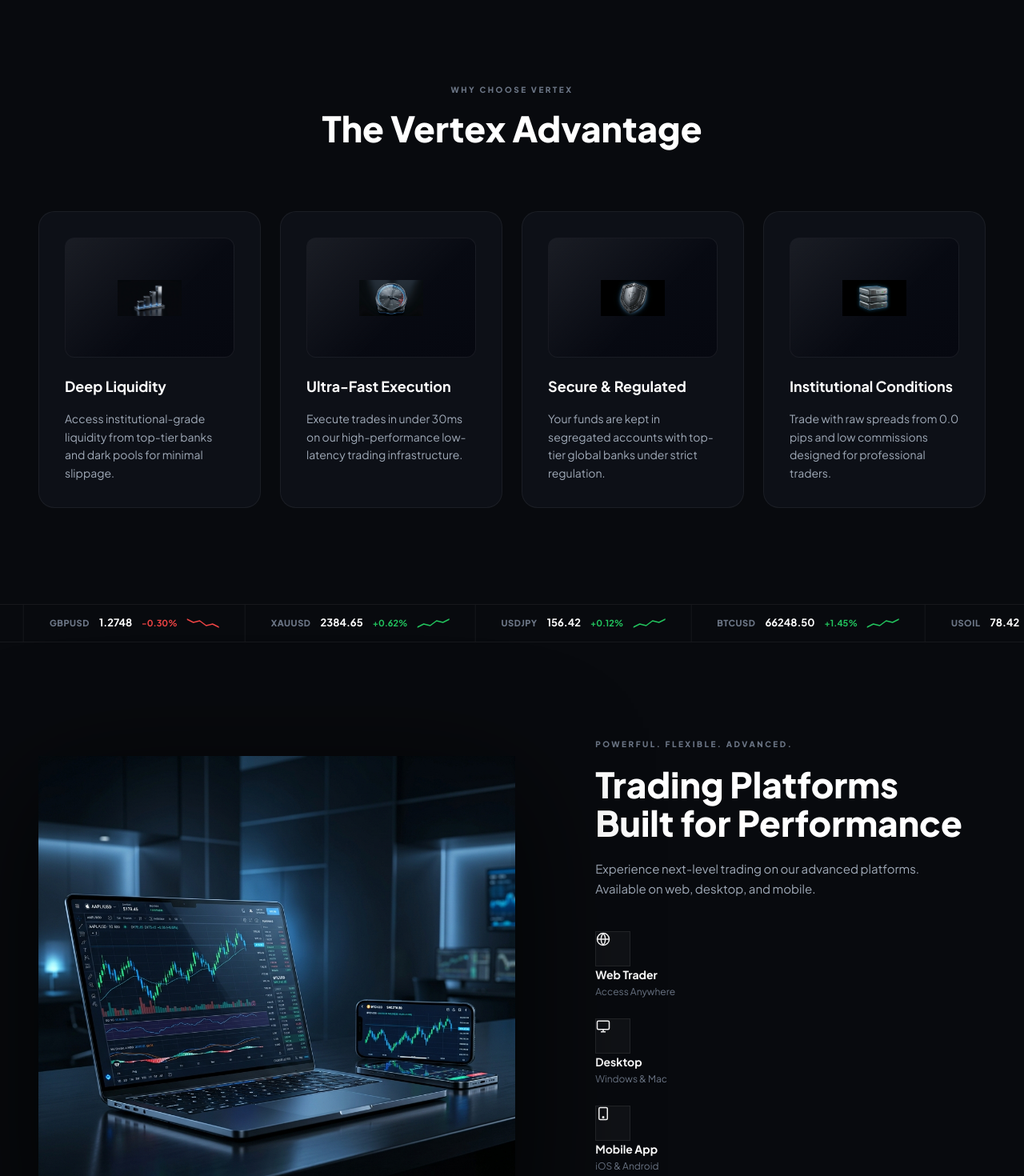
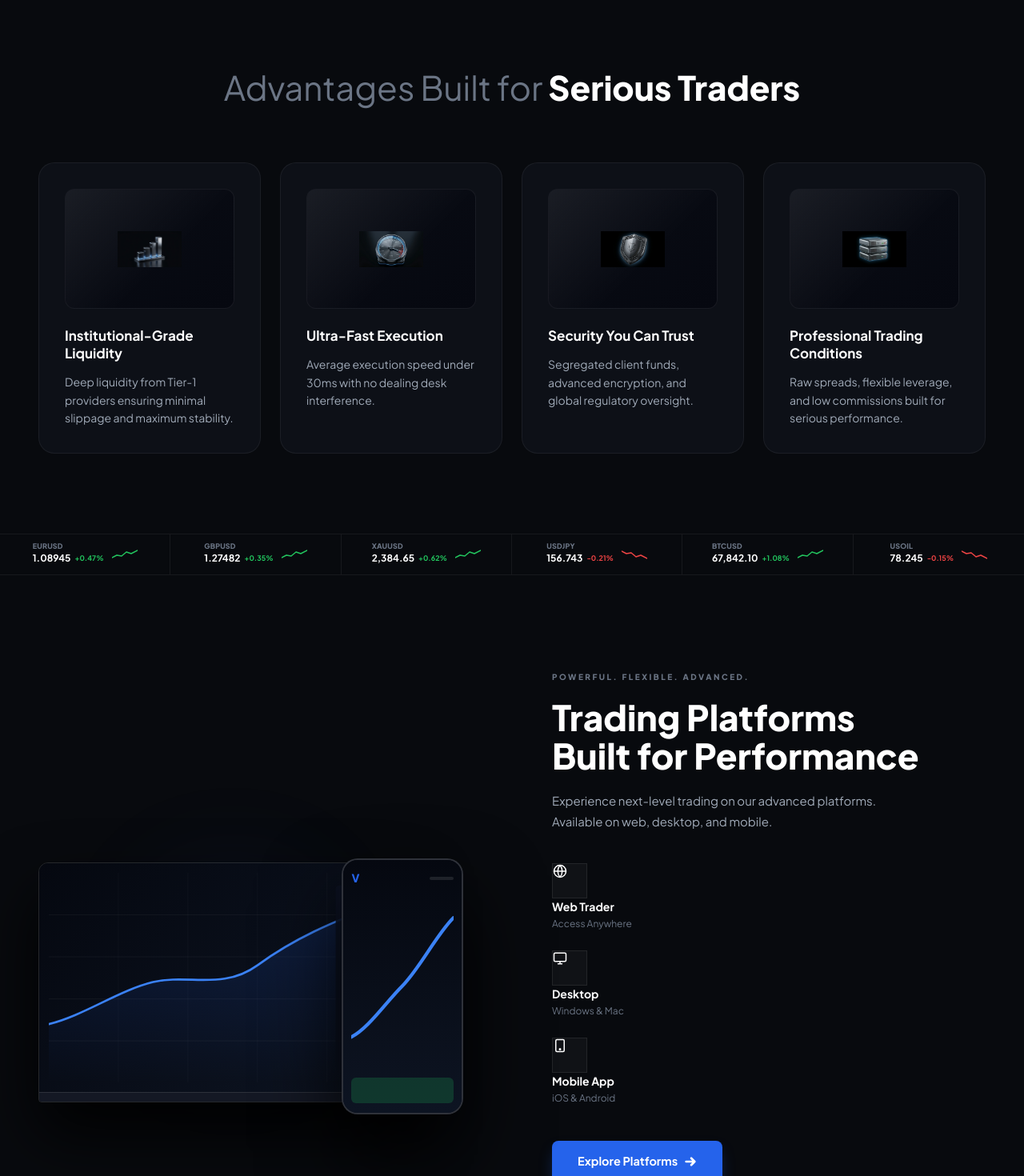
Before and after one commit to saimadeel894-boop/Vertex-Markets, a Next.js app: page / in a window 1280 px wide. Shown: the part 1060-2530 px from the top of the page at 80% size. Built offline with nearby package versions, Linux system fonts and the light colour scheme.

Commit message:
fix: restore correct text, ticker layout, CTA content

```diff
--- a/components/Advantages.tsx
+++ b/components/Advantages.tsx
@@ -4,47 +4,39 @@ import { motion } from 'framer-motion'
 const ads = [
   {
     icon: '/icon-liquidity.png',
-    title: 'Deep Liquidity',
-    desc: 'Access institutional-grade liquidity from top-tier banks and dark pools for minimal slippage.',
+    title: 'Institutional-Grade Liquidity',
+    desc: 'Deep liquidity from Tier-1 providers ensuring minimal slippage and maximum stability.',
   },
   {
     icon: '/icon-execution.png',
     title: 'Ultra-Fast Execution',
-    desc: 'Execute trades in under 30ms on our high-performance low-latency trading infrastructure.',
+    desc: 'Average execution speed under 30ms with no dealing desk interference.',
   },
   {
     icon: '/icon-security.png',
-    title: 'Secure & Regulated',
-    desc: 'Your funds are kept in segregated accounts with top-tier global banks under strict regulation.',
+    title: 'Security You Can Trust',
+    desc: 'Segregated client funds, advanced encryption, and global regulatory oversight.',
   },
   {
     icon: '/icon-conditions.png',
-    title: 'Institutional Conditions',
-    desc: 'Trade with raw spreads from 0.0 pips and low commissions designed for professional traders.',
+    title: 'Professional Trading Conditions',
+    desc: 'Raw spreads, flexible leverage, and low commissions built for serious performance.',
   },
 ]
 
 export default function Advantages() {
   return (
-    <section style={{ padding: '120px 48px', background: '#080a0e' }}>
+    <section style={{ padding: '100px 48px', background: '#080a0e' }}>
       <div style={{ maxWidth: 1280, margin: '0 auto' }}>
-        <div style={{ textAlign: 'center', marginBottom: 80 }}>
-          <motion.p
-            initial={{ opacity: 0, y: 10 }}
+        <div style={{ textAlign: 'center', marginBottom: 70 }}>
+          <motion.h2
+            initial={{ opacity: 0, y: 15 }}
             whileInView={{ opacity: 1, y: 0 }}
             viewport={{ once: true }}
-            style={{ fontSize: 10, fontWeight: 800, letterSpacing: '.25em', color: '#6b7585', textTransform: 'uppercase', marginBottom: 16 }}
+            style={{ fontSize: 'clamp(30px,4.5vw,42px)', lineHeight: 1.15 }}
           >
-            WHY CHOOSE VERTEX
-          </motion.p>
-          <motion.h2
-            initial={{ opacity: 0, y: 10 }}
-            whileInView={{ opacity: 1, y: 0 }}
-            viewport={{ once: true }}
-            transition={{ delay: 0.1 }}
-            style={{ fontSize: 'clamp(32px,4vw,44px)', fontWeight: 800, color: '#fff', lineHeight: 1.1 }}
-          >
-            The Vertex Advantage
+            <span style={{ color: '#6b7585', fontWeight: 400 }}>Advantages Built for </span>
+            <span style={{ color: '#fff', fontWeight: 800 }}>Serious Traders</span>
           </motion.h2>
         </div>
 
@@ -78,7 +70,7 @@ export default function Advantages() {
                   }}
                 />
               </div>
-              <h3 style={{ fontSize: 18, fontWeight: 700, color: '#fff', marginBottom: 16 }}>
+              <h3 style={{ fontSize: 17, fontWeight: 700, color: '#fff', marginBottom: 14, lineHeight: 1.3 }}>
                 {ad.title}
               </h3>
               <p style={{ fontSize: 14, color: '#a0aab8', lineHeight: 1.6, margin: 0 }}>
--- a/components/Platforms.tsx
+++ b/components/Platforms.tsx
@@ -36,45 +36,115 @@ const platforms = [
 
 export default function Platforms() {
   return (
-    <section style={{ padding: '120px 48px', background: '#080a0e' }}>
+    <section style={{ padding: '120px 48px', background: '#080a0e', overflow: 'hidden' }}>
       <div
         style={{
           maxWidth: 1280,
           margin: '0 auto',
           display: 'grid',
-          gridTemplateColumns: '1.1fr 0.9fr',
+          gridTemplateColumns: '1fr 1fr',
           gap: 100,
           alignItems: 'center',
         }}
         className="lg:grid-cols-2 grid-cols-1"
       >
-        {/* ── Visual ── */}
+        {/* ── Device mockups ── */}
         <motion.div
           initial={{ opacity: 0, x: -40 }}
           whileInView={{ opacity: 1, x: 0 }}
           viewport={{ once: true }}
           transition={{ duration: 0.8, ease: [0.22, 1, 0.36, 1] }}
-          style={{ position: 'relative' }}
+          style={{ position: 'relative', height: 440 }}
         >
-          {/* Blue glow */}
+          {/* Blue glow behind */}
           <div
             style={{
-              position: 'absolute', top: '20%', left: '10%', width: '80%', height: '80%',
-              background: 'radial-gradient(circle, rgba(37,99,235,0.15) 0%, transparent 70%)',
-              filter: 'blur(60px)', pointerEvents: 'none',
+              position: 'absolute', top: '25%', left: '10%', width: '70%', height: '70%',
+              background: 'radial-gradient(circle, rgba(37,99,235,0.12) 0%, transparent 70%)',
+              filter: 'blur(50px)', pointerEvents: 'none',
             }}
           />
-          <img
-            src="/platforms-mockup.png"
-            alt="Trading Platforms"
+
+          {/* Laptop SVG */}
+          <div
             style={{
-              width: '100%',
-              height: 'auto',
-              filter: 'drop-shadow(0 40px 80px rgba(0,0,0,0.8))',
-              position: 'relative',
-              zIndex: 1
+              position: 'absolute', bottom: 0, left: 0, width: '85%', zIndex: 10,
+              borderRadius: '12px 12px 4px 4px', overflow: 'hidden',
+              border: '1.5px solid rgba(255,255,255,0.12)',
+              boxShadow: '0 40px 80px rgba(0,0,0,0.9)',
             }}
-          />
+          >
+            <div
+              style={{
+                background: 'linear-gradient(135deg, #050810, #0d1422)',
+                aspectRatio: '16/10', padding: 12,
+                position: 'relative', overflow: 'hidden',
+              }}
+            >
+              <svg viewBox="0 0 400 250" style={{ width: '100%', height: '100%' }} preserveAspectRatio="none">
+                <defs>
+                  <linearGradient id="lf-grad" x1="0%" y1="0%" x2="0%" y2="100%">
+                    <stop offset="0%" stopColor="#2563eb" stopOpacity=".2"/>
+                    <stop offset="100%" stopColor="#2563eb" stopOpacity="0"/>
+                  </linearGradient>
+                </defs>
+                {/* Grid */}
+                {[50,100,150,200].map(y => (
+                  <line key={y} x1="0" y1={y} x2="400" y2={y} stroke="rgba(255,255,255,0.04)" strokeWidth="1"/>
+                ))}
+                {[80,160,240,320].map(x => (
+                  <line key={x} x1={x} y1="0" x2={x} y2="250" stroke="rgba(255,255,255,0.03)" strokeWidth="1"/>
+                ))}
+                {/* Chart Area */}
+                <path
+                  d="M0,180 C40,170 80,140 120,130 C160,120 200,140 240,110 C280,80 320,60 400,30 L400,250 L0,250 Z"
+                  fill="url(#lf-grad)"
+                />
+                <path
+                  d="M0,180 C40,170 80,140 120,130 C160,120 200,140 240,110 C280,80 320,60 400,30"
+                  fill="none" stroke="#3b82f6" strokeWidth="2.5" strokeLinecap="round"
+                />
+                {/* Sidebar mock */}
+                <rect x="330" y="15" width="55" height="220" rx="4" fill="rgba(13,18,34,0.9)"/>
+              </svg>
+            </div>
+            {/* Laptop Base */}
+            <div style={{ height: 12, background: '#141824', borderTop: '1.5px solid rgba(255,255,255,0.1)' }}/>
+          </div>
+
+          {/* Mobile SVG - Overlapping */}
+          <div
+            style={{
+              position: 'absolute', bottom: -15, right: '2%', width: '28%', zIndex: 20,
+              background: '#0a0e18', borderRadius: 20, overflow: 'hidden',
+              border: '2px solid rgba(255,255,255,0.15)',
+              boxShadow: '0 50px 100px rgba(0,0,0,0.95)',
+              aspectRatio: '9/19',
+            }}
+          >
+            <div
+              style={{
+                height: '100%',
+                background: 'linear-gradient(180deg, #050810 0%, #0d1422 100%)',
+                padding: '12px 10px',
+                display: 'flex', flexDirection: 'column', gap: 8,
+              }}
+            >
+              <div style={{ display: 'flex', justifyContent: 'space-between', alignItems: 'center' }}>
+                <span style={{ fontSize: 14, fontWeight: 900, color: '#2563eb' }}>V</span>
+                <div style={{ width: 30, height: 4, borderRadius: 2, background: 'rgba(255,255,255,0.1)' }} />
+              </div>
+              <div style={{ flex: 1, marginTop: 10 }}>
+                <svg viewBox="0 0 60 100" style={{ width: '100%', height: '100%' }}>
+                  <path
+                    d="M0,80 C10,75 20,60 30,50 C40,40 50,20 60,10"
+                    fill="none" stroke="#3b82f6" strokeWidth="2" strokeLinecap="round"
+                  />
+                </svg>
+              </div>
+              <div style={{ height: 40, background: 'rgba(34,197,94,0.2)', borderRadius: 6 }} />
+            </div>
+          </div>
         </motion.div>
 
         {/* ── Content ── */}
@@ -96,13 +166,9 @@ export default function Platforms() {
 
           <div style={{ display: 'flex', flexDirection: 'column', gap: 24, marginBottom: 44 }}>
             {platforms.map((p, i) => (
-              <motion.div
+              <div
                 key={p.name}
                 className="plat-opt"
-                initial={{ opacity: 0, x: 20 }}
-                whileInView={{ opacity: 1, x: 0 }}
-                viewport={{ once: true }}
-                transition={{ duration: 0.5, delay: 0.3 + i * 0.1 }}
                 style={{ cursor: 'pointer' }}
               >
                 <div className="plat-icon" style={{ width: 44, height: 44, background: 'rgba(255,255,255,0.03)', border: '1px solid rgba(255,255,255,0.08)' }}>
@@ -112,7 +178,7 @@ export default function Platforms() {
                   <div style={{ fontSize: 14, fontWeight: 700, color: '#fff' }}>{p.name}</div>
                   <div style={{ fontSize: 12, color: '#6b7585', marginTop: 2 }}>{p.sub}</div>
                 </div>
-              </motion.div>
+              </div>
             ))}
           </div>
 
--- a/components/Ticker.tsx
+++ b/components/Ticker.tsx
@@ -1,66 +1,56 @@
 'use client'
 import { motion } from 'framer-motion'
-import { useEffect, useState } from 'react'
 
 const pairs = [
-  { symbol: 'EURUSD', price: '1.0842', change: '+0.47%', up: true },
-  { symbol: 'GBPUSD', price: '1.2748', change: '-0.30%', up: false },
-  { symbol: 'XAUUSD', price: '2384.65', change: '+0.62%', up: true },
-  { symbol: 'USDJPY', price: '156.42', change: '+0.12%', up: true },
-  { symbol: 'BTCUSD', price: '66248.50', change: '+1.45%', up: true },
-  { symbol: 'USOIL',  price: '78.42',   change: '-0.85%', up: false },
+  { symbol: 'EURUSD', price: '1.08945', change: '+0.47%', up: true },
+  { symbol: 'GBPUSD', price: '1.27482', change: '+0.35%', up: true },
+  { symbol: 'XAUUSD', price: '2,384.65', change: '+0.62%', up: true },
+  { symbol: 'USDJPY', price: '156.743',  change: '-0.21%', up: false },
+  { symbol: 'BTCUSD', price: '67,842.10', change: '+1.08%', up: true },
+  { symbol: 'USOIL',  price: '78.245',   change: '-0.15%', up: false },
 ]
 
 export default function Ticker() {
-  const [offset, setOffset] = useState(0)
-
-  useEffect(() => {
-    const timer = setInterval(() => {
-      setOffset(prev => (prev + 1) % 100)
-    }, 50)
-    return () => clearInterval(timer)
-  }, [])
-
   return (
     <div
       style={{
         background: '#080a0e',
         borderTop: '1px solid rgba(255,255,255,0.06)',
         borderBottom: '1px solid rgba(255,255,255,0.06)',
-        overflow: 'hidden',
-        height: 48,
-        display: 'flex',
-        alignItems: 'center',
+        height: 52,
       }}
     >
-      <motion.div
-        animate={{ x: [0, -1200] }}
-        transition={{
-          duration: 30,
-          repeat: Infinity,
-          ease: "linear"
+      <div
+        style={{
+          maxWidth: 1280,
+          margin: '0 auto',
+          height: '100%',
+          display: 'grid',
+          gridTemplateColumns: 'repeat(6, 1fr)',
         }}
-        style={{ display: 'flex', gap: 0, whiteSpace: 'nowrap' }}
       >
-        {[...pairs, ...pairs, ...pairs, ...pairs].map((p, i) => (
+        {pairs.map((p, i) => (
           <div
-            key={i}
+            key={p.symbol}
             style={{
               display: 'flex',
               alignItems: 'center',
-              gap: 12,
-              padding: '0 32px',
-              height: 48,
-              borderRight: '1px solid rgba(255,255,255,0.06)',
+              justifyContent: 'center',
+              gap: 10,
+              borderRight: i < 5 ? '1px solid rgba(255,255,255,0.06)' : 'none',
             }}
           >
-            <span style={{ fontSize: 11, fontWeight: 800, color: '#6b7585', letterSpacing: '0.05em' }}>{p.symbol}</span>
-            <span style={{ fontSize: 13, fontWeight: 700, color: '#fff' }}>{p.price}</span>
-            <span style={{ fontSize: 11, fontWeight: 700, color: p.up ? '#22c55e' : '#ef4444' }}>{p.change}</span>
-            {/* Small sparkline SVG */}
-            <svg width="40" height="14" viewBox="0 0 40 14" fill="none">
+            <div style={{ display: 'flex', flexDirection: 'column', alignItems: 'flex-start' }}>
+              <span style={{ fontSize: 9, fontWeight: 800, color: '#6b7585', letterSpacing: '0.02em', lineHeight: 1 }}>{p.symbol}</span>
+              <div style={{ display: 'flex', alignItems: 'center', gap: 5, marginTop: 2 }}>
+                <span style={{ fontSize: 12, fontWeight: 700, color: '#fff' }}>{p.price}</span>
+                <span style={{ fontSize: 9, fontWeight: 700, color: p.up ? '#22c55e' : '#ef4444' }}>{p.change}</span>
+              </div>
+            </div>
+            {/* Sparkline */}
+            <svg width="32" height="12" viewBox="0 0 32 12" fill="none">
               <path
-                d={p.up ? "M0,12 L8,8 L16,10 L24,4 L32,6 L40,2" : "M0,2 L8,6 L16,4 L24,10 L32,8 L40,12"}
+                d={p.up ? "M0,10 L6,7 L12,8 L18,3 L24,5 L32,1" : "M0,2 L6,5 L12,4 L18,9 L24,7 L32,11"}
                 stroke={p.up ? "#22c55e" : "#ef4444"}
                 strokeWidth="1.5"
                 strokeLinecap="round"
@@ -69,7 +59,7 @@ export default function Ticker() {
             </svg>
           </div>
         ))}
-      </motion.div>
+      </div>
     </div>
   )
 }
--- a/components/TrustBar.tsx
+++ b/components/TrustBar.tsx
@@ -117,7 +117,7 @@ export default function TrustBar() {
                     <span style={{ fontSize: 7, fontWeight: 700, color: '#fff', letterSpacing: '0.05em', opacity: 0.7, maxWidth: 80, marginTop: 2 }}>{r.full}</span>
                   )}
                   {r.abbr === 'ASIC' && (
-                    <span style={{ fontSize: 5, color: '#fff', opacity: 0.5, maxWidth: 100, marginTop: 2 }}>Available Securities & Investments Commission</span>
+                    <span style={{ fontSize: 5, color: '#fff', opacity: 0.5, maxWidth: 100, marginTop: 2 }}>Australian Securities & Investments Commission</span>
                   )}
                 </div>
               </motion.div>
```
Also changed, not shown: components/CTABanner.tsx (+52 -57 lines).
